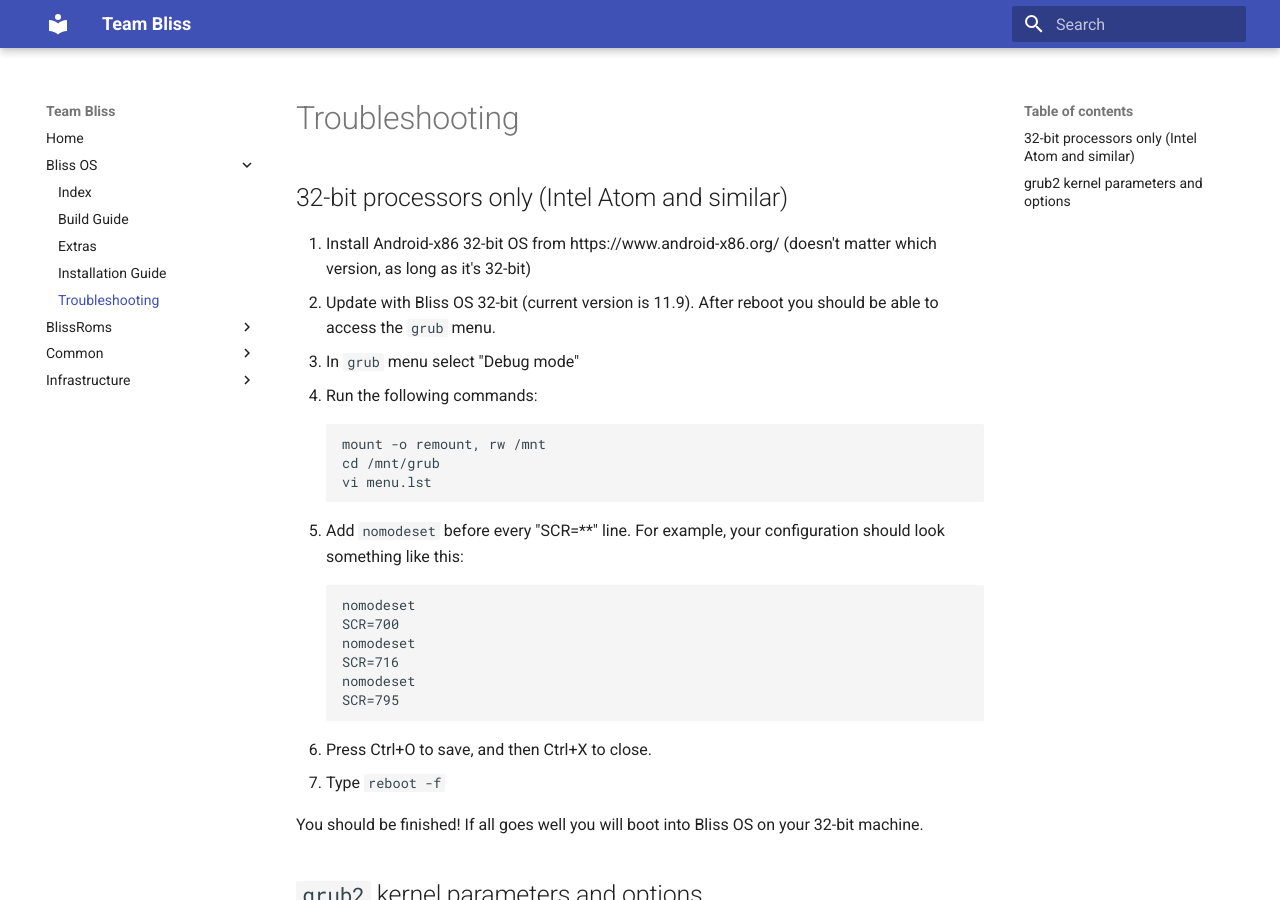
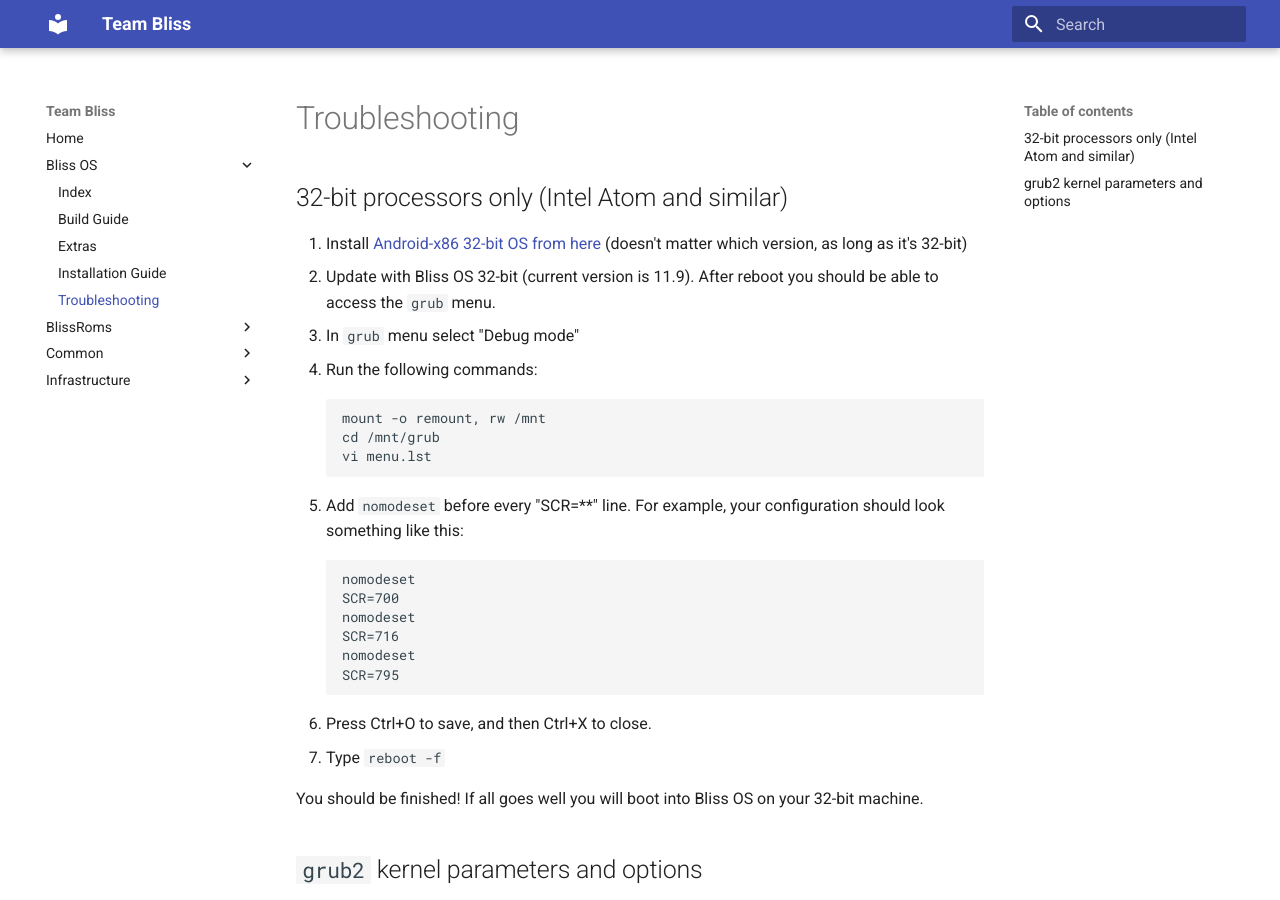
Before and after one commit to BlissRoms/Documentation-old, an MkDocs documentation site: the page built from docs/Bliss OS/troubleshooting.md, in a window 1280 px wide and 900 px high. Built offline with MkDocs 1.6.1 and Material for MkDocs 9.7.7, drawn with Linux system fonts in a browser that asks for light colours.

Commit message:
Bliss OS: Correctly link to Android-x86 URL
Change-Id: Idf9f82ec9e8cfd89f223d73ab0d34ce511d49206

```diff
--- a/docs/Bliss OS/troubleshooting.md
+++ b/docs/Bliss OS/troubleshooting.md
@@ -3,7 +3,7 @@
 
 ## 32-bit processors only (Intel Atom and similar)
 
-1. Install Android-x86 32-bit OS from https://www.android-x86.org/ (doesn't matter which version, as long as it's 32-bit)
+1. Install [Android-x86 32-bit OS from here](https://www.android-x86.org/) (doesn't matter which version, as long as it's 32-bit)
 2. Update with Bliss OS 32-bit (current version is 11.9). After reboot you should be able to access the `grub` menu.
 3. In `grub` menu select "Debug mode"
 4. Run the following commands:
```
